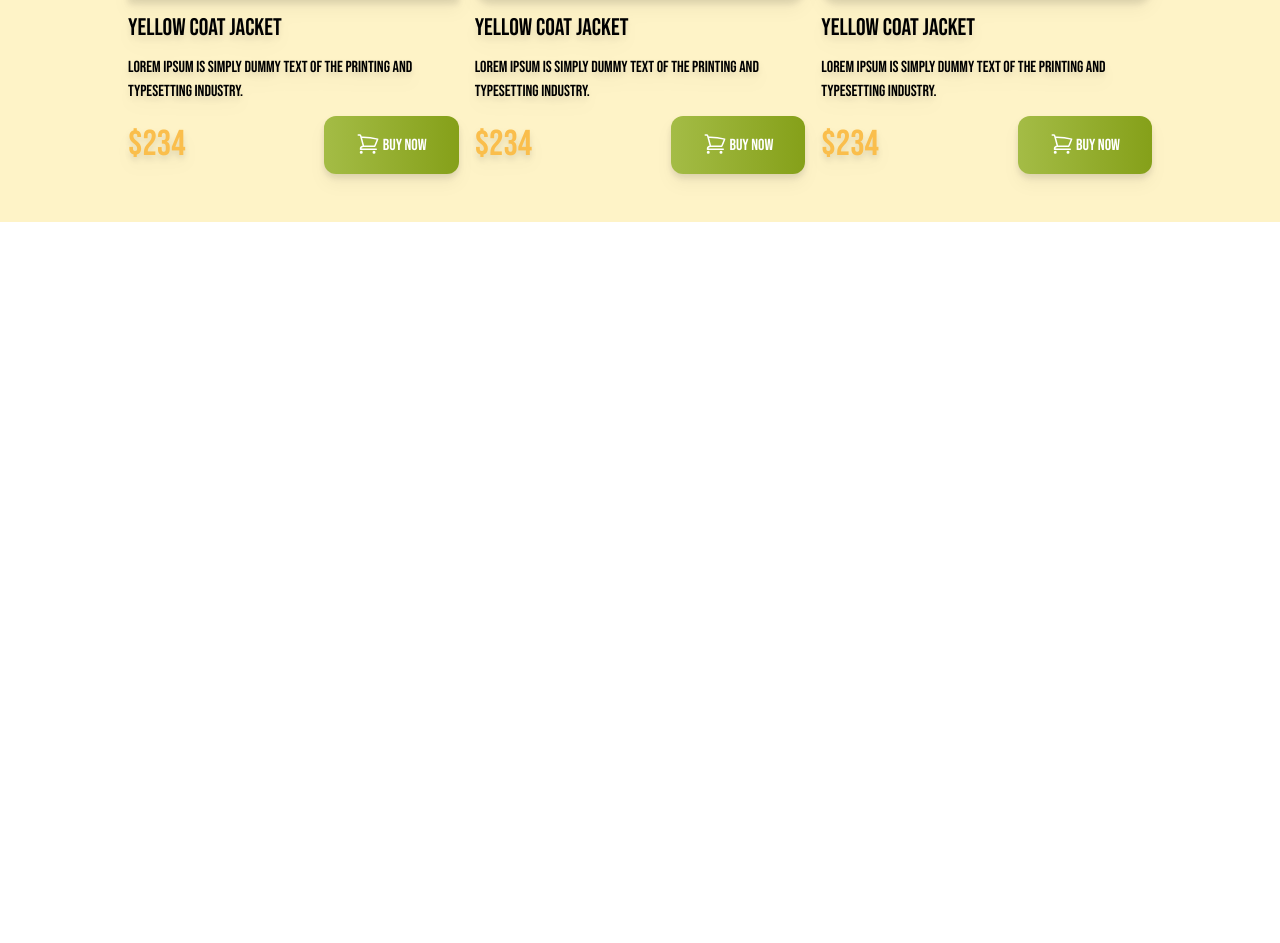
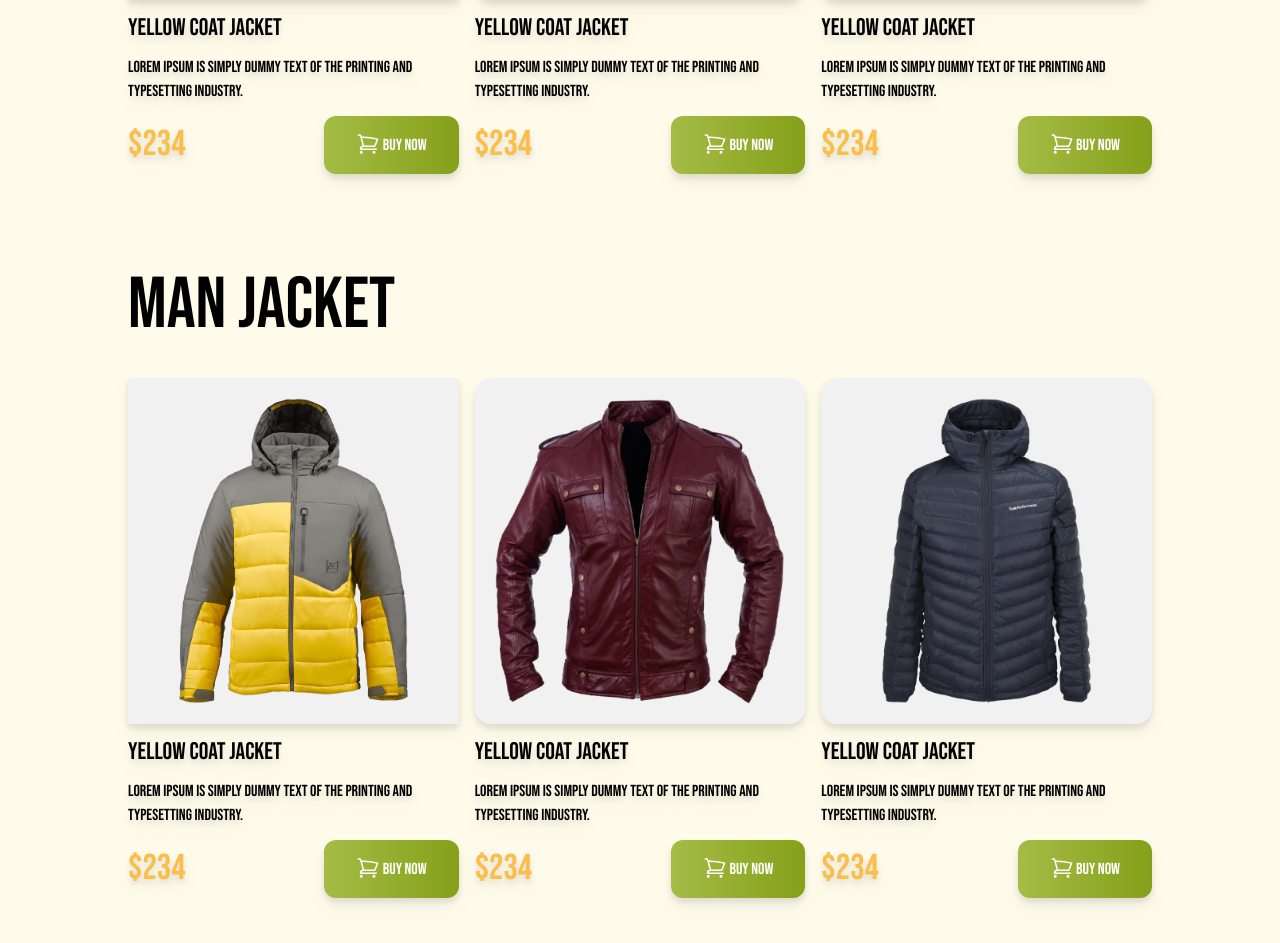
Before and after one commit to bdjahid/penguin-fashion-resources, a plain HTML site: page index.html in a window 1280 px wide. Shown: the part 1191-2134 px from the top of the page. Before the commit the page ends 1413 px from the top, so only its background shows below. Drawn offline with nearby package versions, Linux system fonts and the light colour scheme.

Commit message:
man jacket section

```diff
--- a/index.html
+++ b/index.html
@@ -47,7 +47,7 @@
             </div>
         </div>
     </header>
-    <main class="max-w-7xl mx-auto bg-amber-100 md:px-32">
+    <main class="max-w-7xl mx-auto bg-amber-50 md:px-32">
         <!-- woman jacket section -->
         <section class="py-12">
             <h1 class="uppercase font-bebas text-7xl mb-9">W0Man Jacket</h1>
@@ -115,6 +115,75 @@
                 </div>
             </div>
         </section>
+
+        <!-- man jacket section -->
+
+        <section class="py-12">
+            <h1 class="uppercase font-bebas text-7xl mb-9">Man Jacket</h1>
+            <!-- jacket container -->
+            <div class="grid grid-cols-1 md:grid-cols-2 lg:grid-cols-3 gap-4">
+                <div class="space-y-3 font-bebas drop-shadow-lg">
+                    <div class="bg-[#F1F1F1] p-5 rounded-2x">
+                        <img src="images/jacket-4.png" alt="">
+                    </div>
+                    <h4 class="text-2xl">Yellow Coat Jacket </h4>
+                    <p>Lorem Ipsum is simply dummy text of the
+                        printing and typesetting industry.</p>
+                    <div class="flex justify-between items-center">
+                        <h4 class="text-[#FABE4C] text-4xl">$234</h4>
+                        <button
+                            class="bg-gradient-to-r from-[#A4BC46] to-[#85A019]  py-4 px-8 rounded-xl font-medium text-white uppercase">
+                            <svg xmlns="http://www.w3.org/2000/svg" fill="none" viewBox="0 0 24 24" stroke-width="1.5"
+                                stroke="currentColor" class="w-6 h-6 inline">
+                                <path stroke-linecap="round" stroke-linejoin="round"
+                                    d="M2.25 3h1.386c.51 0 .955.343 1.087.835l.383 1.437M7.5 14.25a3 3 0 00-3 3h15.75m-12.75-3h11.218c1.121-2.3 2.1-4.684 2.924-7.138a60.114 60.114 0 00-16.536-1.84M7.5 14.25L5.106 5.272M6 20.25a.75.75 0 11-1.5 0 .75.75 0 011.5 0zm12.75 0a.75.75 0 11-1.5 0 .75.75 0 011.5 0z" />
+                            </svg>
+
+                            BUY NOW</button>
+                    </div>
+                </div>
+                <div class="space-y-3 font-bebas drop-shadow-lg">
+                    <div class="bg-[#F1F1F1] p-5 rounded-2xl">
+                        <img src="images/jacket-5.png" alt="">
+                    </div>
+                    <h4 class="text-2xl">Yellow Coat Jacket </h4>
+                    <p>Lorem Ipsum is simply dummy text of the
+                        printing and typesetting industry.</p>
+                    <div class="flex justify-between items-center">
+                        <h4 class="text-[#FABE4C] text-4xl">$234</h4>
+                        <button
+                            class="bg-gradient-to-r from-[#A4BC46] to-[#85A019]  py-4 px-8 rounded-xl font-medium text-white uppercase">
+                            <svg xmlns="http://www.w3.org/2000/svg" fill="none" viewBox="0 0 24 24" stroke-width="1.5"
+                                stroke="currentColor" class="w-6 h-6 inline">
+                                <path stroke-linecap="round" stroke-linejoin="round"
+                                    d="M2.25 3h1.386c.51 0 .955.343 1.087.835l.383 1.437M7.5 14.25a3 3 0 00-3 3h15.75m-12.75-3h11.218c1.121-2.3 2.1-4.684 2.924-7.138a60.114 60.114 0 00-16.536-1.84M7.5 14.25L5.106 5.272M6 20.25a.75.75 0 11-1.5 0 .75.75 0 011.5 0zm12.75 0a.75.75 0 11-1.5 0 .75.75 0 011.5 0z" />
+                            </svg>
+
+                            BUY NOW</button>
+                    </div>
+                </div>
+                <div class="space-y-3 font-bebas drop-shadow-lg">
+                    <div class="bg-[#F1F1F1] p-5 rounded-2xl">
+                        <img src="images/jacket-6.png" alt="">
+                    </div>
+                    <h4 class="text-2xl">Yellow Coat Jacket </h4>
+                    <p>Lorem Ipsum is simply dummy text of the
+                        printing and typesetting industry.</p>
+                    <div class="flex justify-between items-center">
+                        <h4 class="text-[#FABE4C] text-4xl">$234</h4>
+                        <button
+                            class="bg-gradient-to-r from-[#A4BC46] to-[#85A019]  py-4 px-8 rounded-xl font-medium text-white uppercase">
+                            <svg xmlns="http://www.w3.org/2000/svg" fill="none" viewBox="0 0 24 24" stroke-width="1.5"
+                                stroke="currentColor" class="w-6 h-6 inline">
+                                <path stroke-linecap="round" stroke-linejoin="round"
+                                    d="M2.25 3h1.386c.51 0 .955.343 1.087.835l.383 1.437M7.5 14.25a3 3 0 00-3 3h15.75m-12.75-3h11.218c1.121-2.3 2.1-4.684 2.924-7.138a60.114 60.114 0 00-16.536-1.84M7.5 14.25L5.106 5.272M6 20.25a.75.75 0 11-1.5 0 .75.75 0 011.5 0zm12.75 0a.75.75 0 11-1.5 0 .75.75 0 011.5 0z" />
+                            </svg>
+
+                            BUY NOW</button>
+                    </div>
+                </div>
+            </div>
+        </section>
     </main>
     <footer></footer>
 </body>
```
